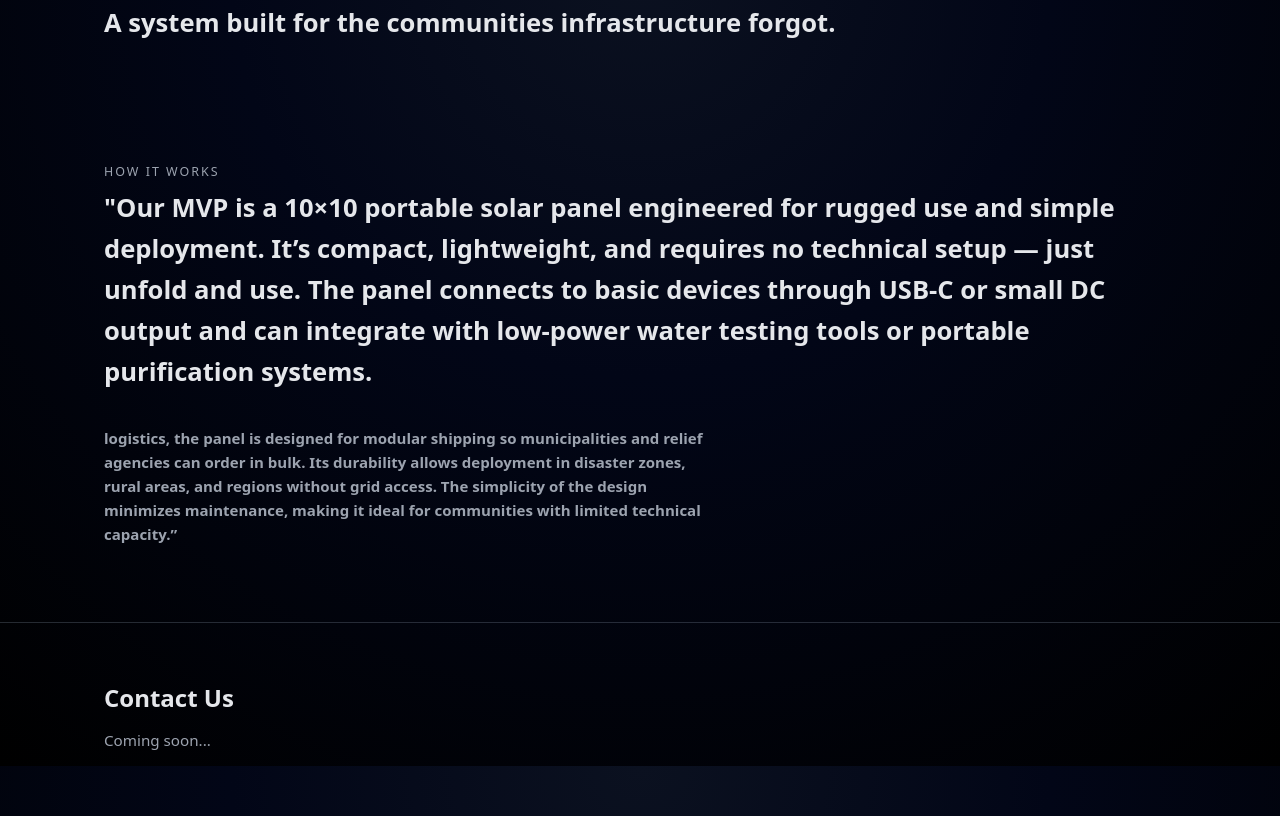
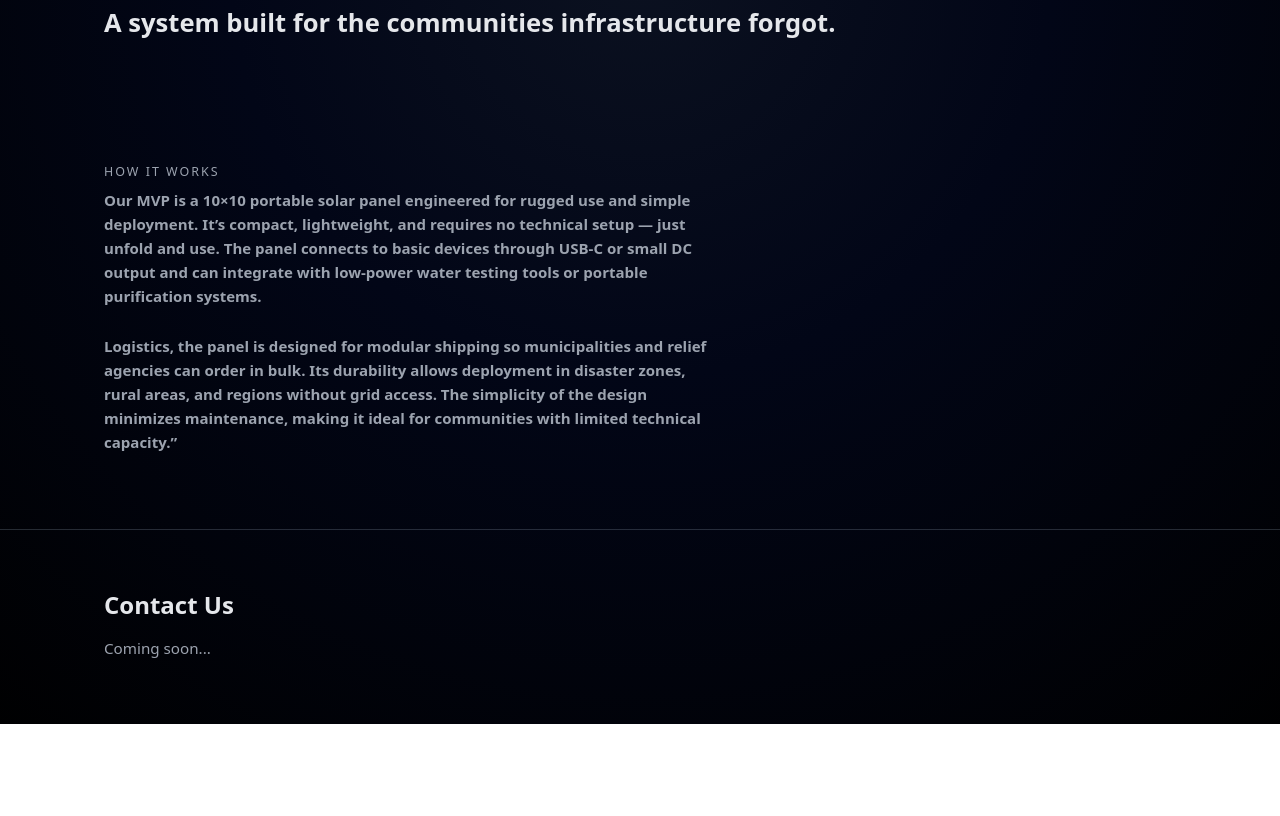
Before and after one commit to phelpsdevelops/heliosWebsite, a plain HTML site: page index.html in a window 1280 px wide. Shown: the part 834-1650 px from the top of the page. After the commit the page ends 1558 px from the top, so only its background shows below. Drawn offline with Linux system fonts and the light colour scheme.

Commit message:
Update index with additional information

```diff
--- a/index.html
+++ b/index.html
@@ -135,10 +135,10 @@
         <div class="max-w">
           <div class="section-header">
             <div class="section-kicker">How It Works</div>
-            <h2 class="section-title">"Our MVP is a 10×10 portable solar panel engineered for rugged use and simple deployment.
+            <h2 class="section-subtitle">Our MVP is a 10×10 portable solar panel engineered for rugged use and simple deployment.
                 It’s compact, lightweight, and requires no technical setup — just unfold and use.
                  The panel connects to basic devices through USB-C or small DC output and can integrate with low-power water testing tools or portable purification systems.</h2>
-                 <br> <h2 class="section-subtitle">logistics, the panel is designed for modular shipping so municipalities and relief agencies can order in bulk.
+                 <br> <h2 class="section-subtitle">Logistics, the panel is designed for modular shipping so municipalities and relief agencies can order in bulk.
                     Its durability allows deployment in disaster zones, rural areas, and regions without grid access.
                      The simplicity of the design minimizes maintenance, making it ideal for communities with limited technical capacity.”</h2>
           </div>
```
